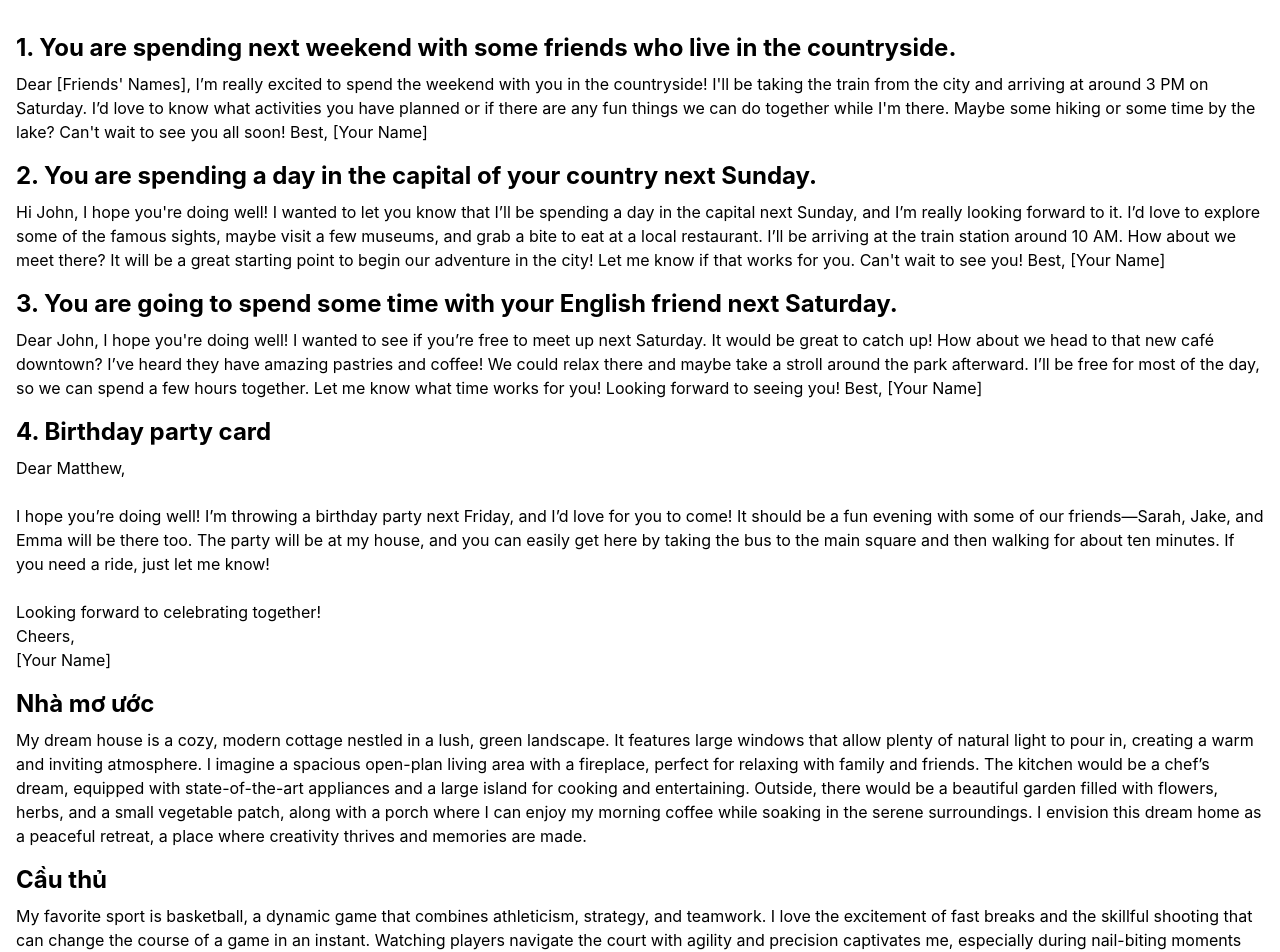
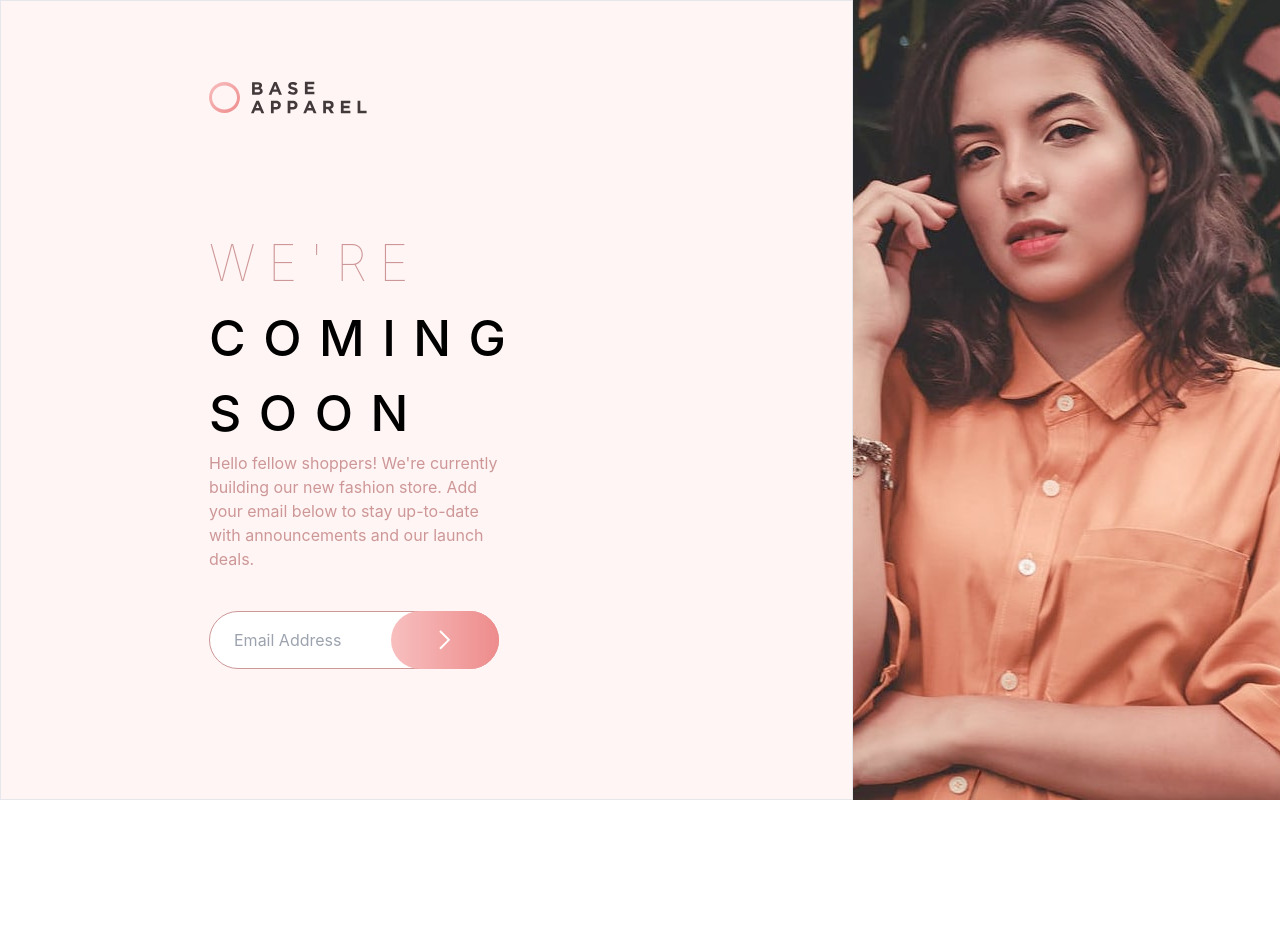
Before and after one commit to tuitenthai123/coming-soon-page, a React (Create React App) app: page / in a window 1280 px wide. Shown: the top 952 px of the page. After the commit the page ends 800 px from the top, so only its background shows below. Built offline with nearby package versions, Linux system fonts and the light colour scheme.

Commit message:
Update Comingsoon-page.jsx

```diff
--- a/src/Comingsoon-page.jsx
+++ b/src/Comingsoon-page.jsx
@@ -1,118 +1,82 @@
-import React from 'react';
+import React from 'react'
+import coverimg from "./asset/images/hero-desktop.jpg"
+import logo from "./asset/images/logo.svg"
+import nextbutton from "./asset/images/icon-arrow.svg"
 
-const Comingsoon = () => {
-  return (
-    <div className="p-4">
-      <div>
+const Comingsoon
+  = () => {
+    return (
+      <div className="bg-[color:hsl(0,100%,98%)] h-screen">
+        <div className='flex h-full w-full'>
+          <div className='flex-1 border'>
+            <div className='px-52 py-20'>
+              <div>
+                <img src={logo} alt="" />
+              </div>
+              <div className='mt-28 flex flex-col items-start justify-start w-2/3'>
+                <span className='tracking-[.25em] text-[50px] font-[10] text-[color:hsl(0,36%,70%)]'>
+                  WE'RE
+                </span>
+                <span className='tracking-[.35em] text-[50px] font-[500]'>
+                  <p>COMING</p>
+                  <p>SOON</p>
+                </span>
+                <span className='font-[400] text-[color:hsl(0,36%,70%)]'>
+                  Hello fellow shoppers! We're currently building our new fashion store. Add your email below to stay up-to-date with announcements and our launch deals.
+                </span>
 
-        {/* Task 1 */}
-        <div className="mt-4">
-          <span className="text-2xl font-bold block mb-2">
-            1. You are spending next weekend with some friends who live in the countryside.
-          </span>
-          <span>
-              Dear [Friends' Names],
-
-              I’m really excited to spend the weekend with you in the countryside! I'll be taking the train from the city and arriving at around 3 PM on Saturday.
-
-              I’d love to know what activities you have planned or if there are any fun things we can do together while I'm there. Maybe some hiking or some time by the lake?
-
-              Can't wait to see you all soon!
-
-              Best,
-              [Your Name]
+                <form className='w-full mt-10 focus:border-[hsl(0,36%,70%)] focus:outline'>
+                <div className='relative w-full focus:border-[hsl(0,36%,70%)] focus:outline'>
+                  <input
+                    type="text"
+                    placeholder="Email Address"
+                    className={`w-full px-6 py-4 rounded-full border border-[hsl(0,36%,70%)] focus:border-[hsl(0,36%,70%)] focus:outline`}
+                  />
+                  <button
+                    className="absolute right-0 top-0 h-full px-12 rounded-full bg-gradient-to-r from-[hsl(0,80%,86%)] to-[hsl(0,74%,74%)] hover:from-[hsl(0,100%,98%)] "
+                  >
+                    <img src={nextbutton} alt="Submit" className="w-3" />
+                  </button>
+                </div>
+              </form>
+              </div>
+            </div>
+          </div>
+          <div className='w-1/3'>
+            <img src={coverimg} className='object-cover h-full ' alt="" />
+          </div>
+        </div>
+        {/* <div className='flex items-center justify-center'>
+        <div className='bg-white w-1/2 flex items-center justify-center p-3 rounded-xl'>
+          <span className=" py-4 text-center text-sm text-gray-600">
+            <div className="container mx-auto px-4">
+              <p>
+                Challenge by{' '}
+                <a
+                  href="https://www.frontendmentor.io?ref=challenge"
+                  target="_blank"
+                  rel="noopener noreferrer"
+                  className="text-[color:hsl(158,36%,37%)] hover:underline"
+                >
+                  Frontend Mentor
+                </a>
+                . Coded by{' '}
+                <a
+                  href="https://github.com/tuitenthai123"
+                  target="_blank"
+                  rel="noopener noreferrer"
+                  className="text-[color:hsl(158,36%,37%)] hover:underline"
+                >
+                  TuiTenThai
+                </a>
+                .
+              </p>
+            </div>
           </span>
         </div>
+      </div> */}
+      </div>
+    )
+  }
 
-        {/* Task 2 */}
-        <div className="mt-4">
-          <span className="text-2xl font-bold block mb-2">
-            2. You are spending a day in the capital of your country next Sunday.
-          </span>
-          <span>
-              Hi John,
-
-              I hope you're doing well! I wanted to let you know that I’ll be spending a day in the capital next Sunday, and I’m really looking forward to it. I’d love to explore some of the famous sights, maybe visit a few museums, and grab a bite to eat at a local restaurant.
-
-              I’ll be arriving at the train station around 10 AM. How about we meet there? It will be a great starting point to begin our adventure in the city!
-
-              Let me know if that works for you. Can't wait to see you!
-
-              Best,
-              [Your Name]
-          </span>
-        </div>
-
-        {/* Task 3 */}
-        <div className="mt-4">
-          <span className="text-2xl font-bold block mb-2">
-            3. You are going to spend some time with your English friend next Saturday.
-          </span>
-          <span>
-              Dear John,
-
-              I hope you're doing well! I wanted to see if you’re free to meet up next Saturday. It would be great to catch up!
-
-              How about we head to that new café downtown? I’ve heard they have amazing pastries and coffee! We could relax there and maybe take a stroll around the park afterward.
-
-              I’ll be free for most of the day, so we can spend a few hours together. Let me know what time works for you!
-
-              Looking forward to seeing you!
-
-              Best,
-              [Your Name]
-          </span>
-        </div>
-
-        {/* Task 4 */}
-        <div className="mt-4">
-          <span className="text-2xl font-bold block mb-2">
-            4. Birthday party card
-          </span>
-          <span>
-            Dear Matthew,<br /><br />
-            I hope you’re doing well! I’m throwing a birthday party next Friday, and I’d love for you to come! It should be a fun evening with some of our friends—Sarah, Jake, and Emma will be there too. The party will be at my house, and you can easily get here by taking the bus to the main square and then walking for about ten minutes. If you need a ride, just let me know!<br /><br />
-            Looking forward to celebrating together!<br />
-            Cheers,<br />
-            [Your Name]
-          </span>
-        </div>
-
-        {/* Dream house */}
-        <div className="mt-4">
-          <span className="text-2xl font-bold block mb-2">Nhà mơ ước</span>
-          <span>
-          My dream house is a cozy, modern cottage nestled in a lush, green landscape. It features large windows that allow plenty of natural light to pour in, creating a warm and inviting atmosphere. I imagine a spacious open-plan living area with a fireplace, perfect for relaxing with family and friends. The kitchen would be a chef’s dream, equipped with state-of-the-art appliances and a large island for cooking and entertaining. Outside, there would be a beautiful garden filled with flowers, herbs, and a small vegetable patch, along with a porch where I can enjoy my morning coffee while soaking in the serene surroundings. I envision this dream home as a peaceful retreat, a place where creativity thrives and memories are made.
-          </span>
-        </div>
-
-        {/* Football */}
-        <div className="mt-4">
-          <span className="text-2xl font-bold block mb-2">Cầu thủ</span>
-          <span>
-          My favorite sport is basketball, a dynamic game that combines athleticism, strategy, and teamwork. I love the excitement of fast breaks and the skillful shooting that can change the course of a game in an instant. Watching players navigate the court with agility and precision captivates me, especially during nail-biting moments when every point counts. Playing basketball with friends is equally thrilling; the camaraderie built on the court enhances our friendships and creates lasting memories. The competitive spirit drives me to improve my skills, fostering a sense of discipline and resilience. Ultimately, basketball is more than just a game for me; it’s a source of joy and a way to connect with others, making each match an unforgettable experience.
-          </span>
-        </div>
-
-        {/* Trip */}
-        <div className="mt-4">
-          <span className="text-2xl font-bold block mb-2">Chuyến đi</span>
-          <span>
-          One of the most interesting trips I’ve had was to Da Lat, a charming city in the highlands of Vietnam. Known for its stunning landscapes and cool climate, Da Lat captivated me from the moment I arrived. The air was fresh, and the vibrant flower gardens were a feast for the eyes. I explored the iconic Crazy House, a whimsical architectural marvel, and took a scenic cable car ride over pine forests to reach the tranquil Trại Mát Pagoda. I also enjoyed strolling around Xuan Huong Lake, where the sunset painted the sky in hues of orange and pink. Sampling local delicacies, like fresh strawberries and delicious bánh mì, added to the experience. The serene atmosphere of Da Lat, combined with its unique charm, made it a trip to remember, leaving me with a sense of peace and inspiration.
-          </span>
-        </div>
-
-        {/* Best friend */}
-        <div className="mt-4">
-          <span className="text-2xl font-bold block mb-2">Bạn thân</span>
-          <span>
-         My best friend, Alex, is someone who truly understands me and supports me in everything I do. We met in high school, and our bond grew stronger as we navigated life’s ups and downs together. Alex has a great sense of humor and can always make me laugh, even on my toughest days. I admire their determination and kindness, always finding ways to help others while balancing their own responsibilities. Whether we’re binge-watching our favorite shows or going on spontaneous adventures, every moment spent together is filled with joy and laughter. Our friendship is a source of comfort and inspiration, and I’m grateful to have such a remarkable person like Alex in my life.
-          </span>
-        </div>
-
-      </div>
-    </div>
-  );
-};
-
-export default Comingsoon;
+export default Comingsoon
```
